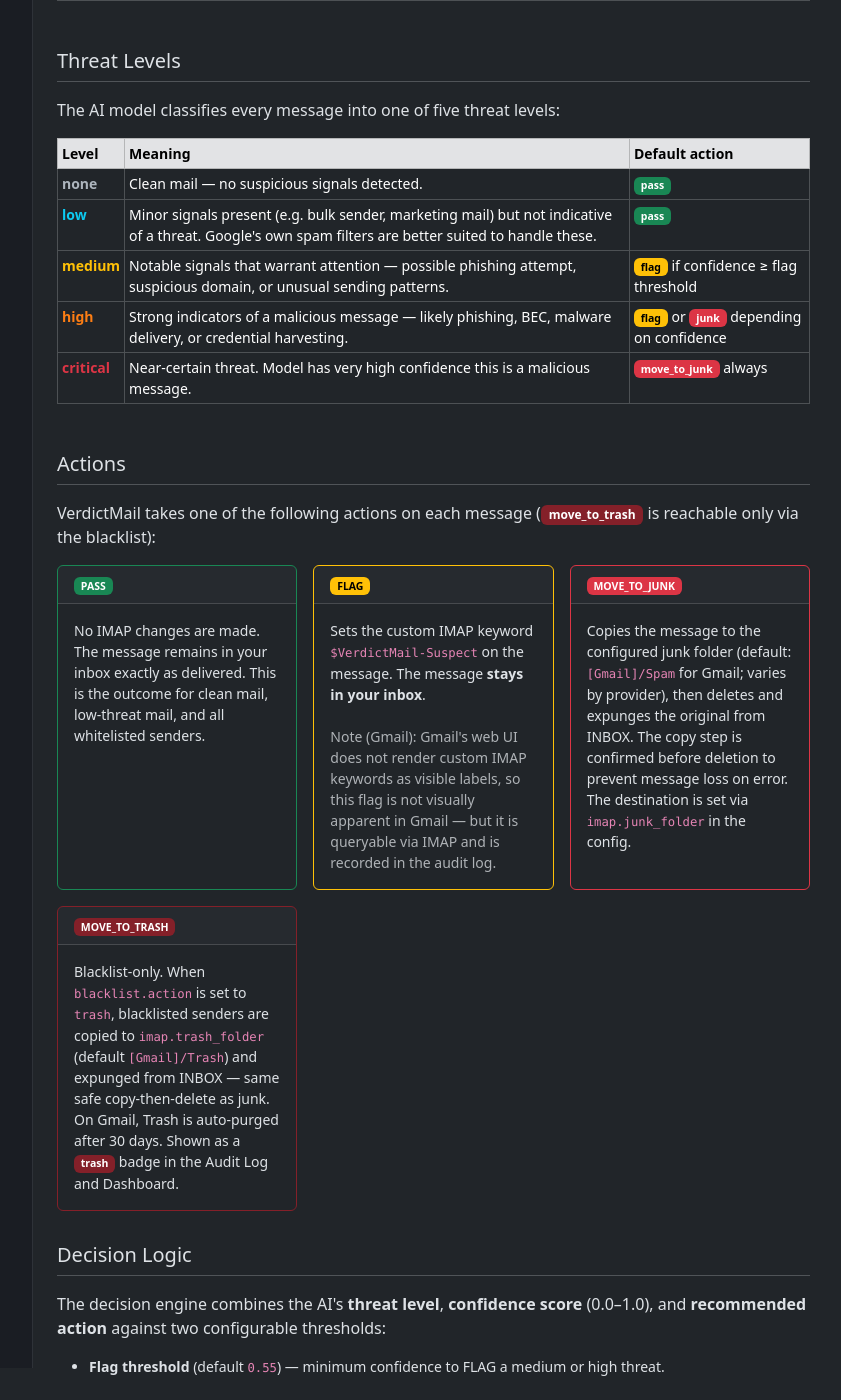
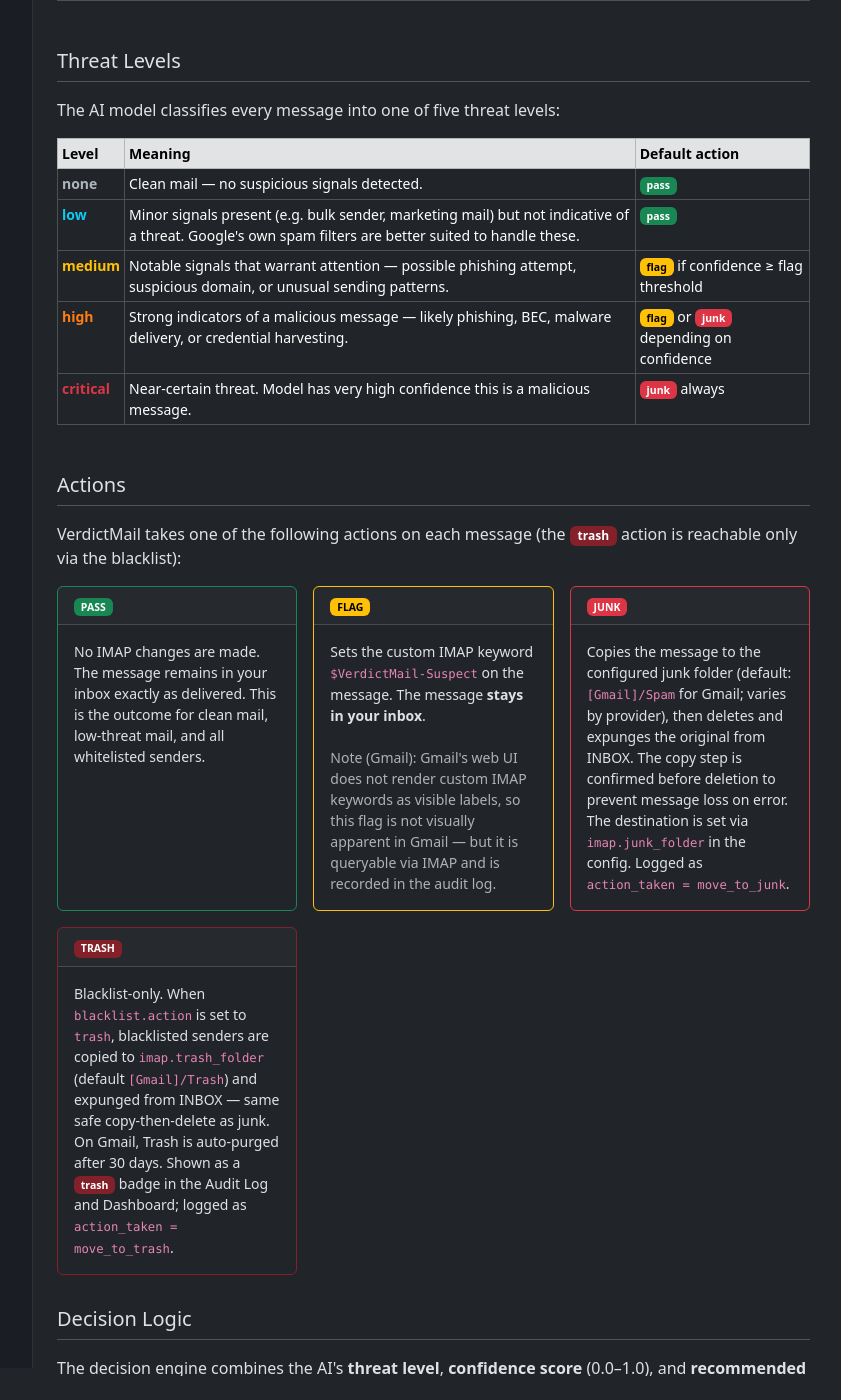
Before and after one commit to ascarola/verdictmail, a Flask app: template src/verdictmail/web/templates/docs.html in a window 1280 px wide. Shown: the part 1232-2632 px from the top of the page, without its empty margins (187-1028 px from the left). Run offline with Flask 3, Linux system fonts and the light colour scheme; the template is opened without the code that fills it, so the values that code supplies are empty.

Commit message:
docs: match action badge pills to the app UI (junk/trash)
The docs page rendered badge pills with the raw action_taken strings
(move_to_junk / move_to_trash), while the Audit Log and Dashboard show the
short labels (junk / trash). Align the docs badges with the app:

- Decision-logic, threat-level, and graymail tables now show junk/trash
  badges.
- Actions cards use JUNK / TRASH headers, with the canonical
  action_taken value kept in the card body as code.

The full move_to_junk / move_to_trash identifiers remain in prose/code
where they document the stored value. Documentation only; version 0.6.0.

Co-Authored-By: Claude Opus 4.8 <noreply@anthropic.com>

```diff
--- a/src/verdictmail/web/templates/docs.html
+++ b/src/verdictmail/web/templates/docs.html
@@ -189,7 +189,7 @@
             <td><span class="threat-critical fw-bold">critical</span></td>
             <td>Near-certain threat. Model has very high confidence this is a
                 malicious message.</td>
-            <td><span class="badge badge-junk">move_to_junk</span> always</td>
+            <td><span class="badge badge-junk">junk</span> always</td>
           </tr>
         </tbody>
       </table>
@@ -199,7 +199,7 @@
     <h5 class="doc-anchor" id="actions">Actions</h5>
     <hr class="mt-1">
     <p>VerdictMail takes one of the following actions on each message
-       (<span class="badge badge-trash">move_to_trash</span> is reachable only via the blacklist):</p>
+       (the <span class="badge badge-trash">trash</span> action is reachable only via the blacklist):</p>
 
     <div class="row g-3 mb-3">
       <div class="col-md-4">
@@ -232,7 +232,7 @@
       <div class="col-md-4">
         <div class="card h-100 border-danger">
           <div class="card-header text-danger small fw-bold">
-            <span class="badge badge-junk me-2">MOVE_TO_JUNK</span>
+            <span class="badge badge-junk me-2">JUNK</span>
           </div>
           <div class="card-body small">
             Copies the message to the configured junk folder
@@ -240,13 +240,14 @@
             the original from INBOX. The copy step is confirmed before
             deletion to prevent message loss on error. The destination is
             set via <code>imap.junk_folder</code> in the config.
+            Logged as <code>action_taken = move_to_junk</code>.
           </div>
         </div>
       </div>
       <div class="col-md-4">
         <div class="card h-100" style="border-color:#842029">
           <div class="card-header small fw-bold" style="color:#e07a84">
-            <span class="badge badge-trash me-2">MOVE_TO_TRASH</span>
+            <span class="badge badge-trash me-2">TRASH</span>
           </div>
           <div class="card-body small">
             Blacklist-only. When <code>blacklist.action</code> is set to
@@ -255,7 +256,7 @@
             and expunged from INBOX — same safe copy-then-delete as junk. On
             Gmail, Trash is auto-purged after 30 days. Shown as a
             <span class="badge badge-trash">trash</span> badge in the Audit Log
-            and Dashboard.
+            and Dashboard; logged as <code>action_taken = move_to_trash</code>.
           </div>
         </div>
       </div>
@@ -293,17 +294,17 @@
           <tr>
             <td>3</td>
             <td><code>threat_level == "critical"</code></td>
-            <td><span class="badge badge-junk">move_to_junk</span></td>
+            <td><span class="badge badge-junk">junk</span></td>
           </tr>
           <tr>
             <td>4</td>
             <td><code>threat_level == "high"</code> and <code>confidence ≥ junk_threshold</code></td>
-            <td><span class="badge badge-junk">move_to_junk</span></td>
+            <td><span class="badge badge-junk">junk</span></td>
           </tr>
           <tr>
             <td>5</td>
             <td><code>threat_level == "high"</code> and <code>confidence ≥ flag_threshold</code> and AI recommends quarantine / junk / block</td>
-            <td><span class="badge badge-junk">move_to_junk</span></td>
+            <td><span class="badge badge-junk">junk</span></td>
           </tr>
           <tr>
             <td>6</td>
@@ -463,7 +464,7 @@
           <tr><th>Condition</th><th>Action</th></tr>
         </thead>
         <tbody>
-          <tr><td><code>graymail_category != "none"</code> and <code>graymail_confidence ≥ graymail.junk_threshold</code></td><td><span class="badge badge-junk">move_to_junk</span></td></tr>
+          <tr><td><code>graymail_category != "none"</code> and <code>graymail_confidence ≥ graymail.junk_threshold</code></td><td><span class="badge badge-junk">junk</span></td></tr>
           <tr><td><code>graymail_category != "none"</code> and <code>graymail_confidence ≥ graymail.flag_threshold</code></td><td><span class="badge badge-flag">flag</span> (Suspect folder, or ⭐ in place)</td></tr>
           <tr><td><em>otherwise</em></td><td><span class="badge badge-pass">pass</span></td></tr>
         </tbody>
```
